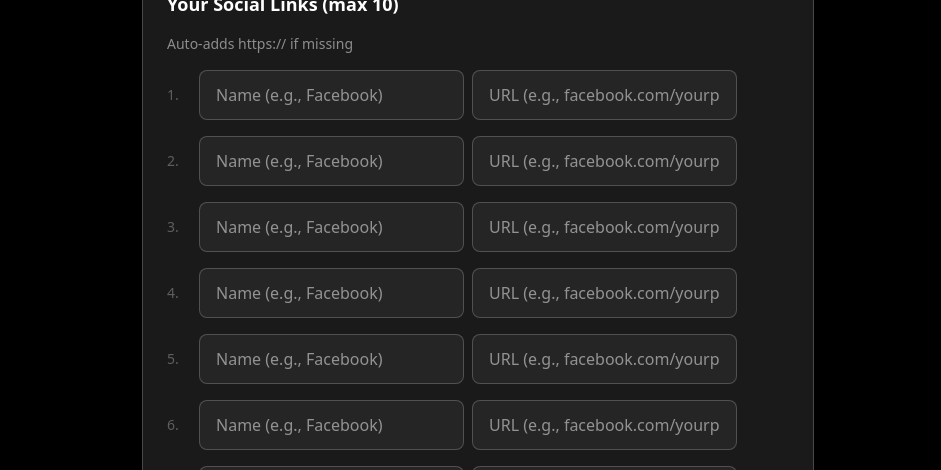
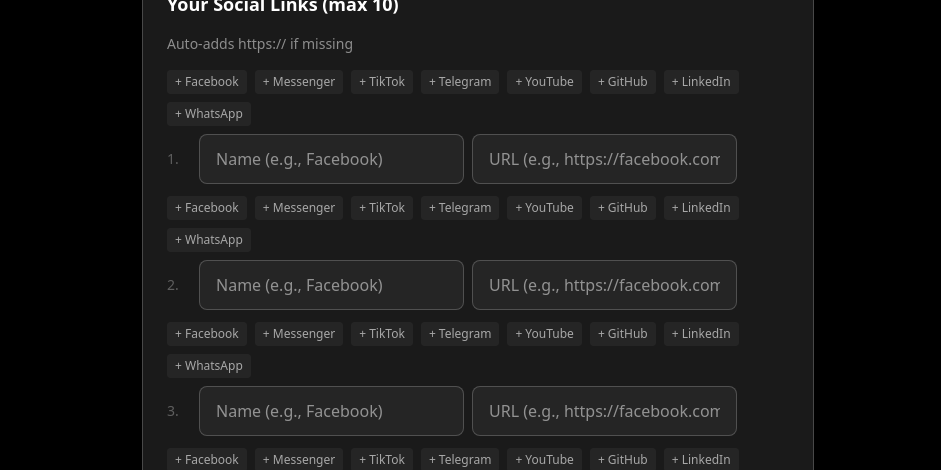
Before and after one commit to amkyawdev/qr-scanner-app, a React (Vite) app: page /dashboard in a window 1280 px wide. Shown: the part 330-800 px from the top of the page, without its empty margins (162-1103 px from the left). Built offline with nearby package versions, Linux system fonts and the light colour scheme; no server answers; the database is empty; sample sign-in values are in the browser's storage.

Commit message:
feat: Add quick link templates to Dashboard
- Add quick link buttons for Facebook, Messenger, TikTok, Telegram, YouTube, GitHub, LinkedIn, WhatsApp
- Each platform has placeholder URL ready to fill
- Users can click to add platform template

```diff
--- a/src/pages/Dashboard.jsx
+++ b/src/pages/Dashboard.jsx
@@ -6,6 +6,18 @@ import Input from '../components/common/Input';
 import Navbar from '../components/layout/Navbar';
 import { useAuth } from '../context/AuthContext';
 import { updateUserSocialLinks, updateUserProfile, normalizeUrl } from '../services/firestore';
+
+// Quick link templates
+const QUICK_LINKS = [
+  { name: 'Facebook', placeholder: 'https://www.facebook.com/yourname' },
+  { name: 'Messenger', placeholder: 'https://m.me/yourname' },
+  { name: 'TikTok', placeholder: 'https://www.tiktok.com/@yourname' },
+  { name: 'Telegram', placeholder: 'https://t.me/yourname' },
+  { name: 'YouTube', placeholder: 'https://www.youtube.com/@yourchannel' },
+  { name: 'GitHub', placeholder: 'https://github.com/yourname' },
+  { name: 'LinkedIn', placeholder: 'https://www.linkedin.com/in/yourname' },
+  { name: 'WhatsApp', placeholder: 'https://wa.me/959xxxxxxxxx' },
+];
 
 /**
  * Dashboard Page - Link Management
@@ -74,6 +86,14 @@ const Dashboard = () => {
     setSaved(false);
   };
 
+  const addQuickLink = (index, platform) => {
+    const platformData = QUICK_LINKS[platform];
+    const newLinks = [...socialLinks];
+    newLinks[index] = { name: platformData.name, url: platformData.placeholder };
+    setSocialLinks(newLinks);
+    setSaved(false);
+  };
+
   if (!user) {
     return null;
   }
@@ -122,9 +142,25 @@ const Dashboard = () => {
           <h2 className="text-lg font-semibold text-white mb-4">Your Social Links (max 10)</h2>
           <p className="text-white/50 text-sm mb-4">Auto-adds https:// if missing</p>
 
-          <div className="space-y-4 mb-6">
+          <div className="space-y-3 mb-6">
             {socialLinks.map((link, index) => (
-              <div key={index} className="flex gap-2 items-center">
+              <div key={index} className="space-y-2">
+                {/* Quick Links */}
+                <div className="flex flex-wrap gap-2">
+                  {QUICK_LINKS.map((platform, pIndex) => (
+                    <button
+                      key={pIndex}
+                      type="button"
+                      onClick={() => addQuickLink(index, pIndex)}
+                      className="text-xs px-2 py-1 rounded bg-white/5 text-white/60 hover:bg-[#00ffaa]/20 hover:text-[#00ffaa] transition-colors"
+                    >
+                      + {platform.name}
+                    </button>
+                  ))}
+                </div>
+
+                {/* Link Inputs */}
+                <div className="flex gap-2 items-center">
                   <span className="text-white/30 text-sm w-6">{index + 1}.</span>
                   <Input
                     type="text"
@@ -135,11 +171,12 @@ const Dashboard = () => {
                   />
                   <Input
                     type="url"
-                  placeholder="URL (e.g., facebook.com/yourpage)"
+                    placeholder="URL (e.g., https://facebook.com/yourname)"
                     value={link.url}
                     onChange={(e) => handleLinkChange(index, 'url', e.target.value)}
                     className="flex-1"
                   />
+                </div>
               </div>
             ))}
           </div>
```
Lines whose indentation alone changed are shown as unchanged.
